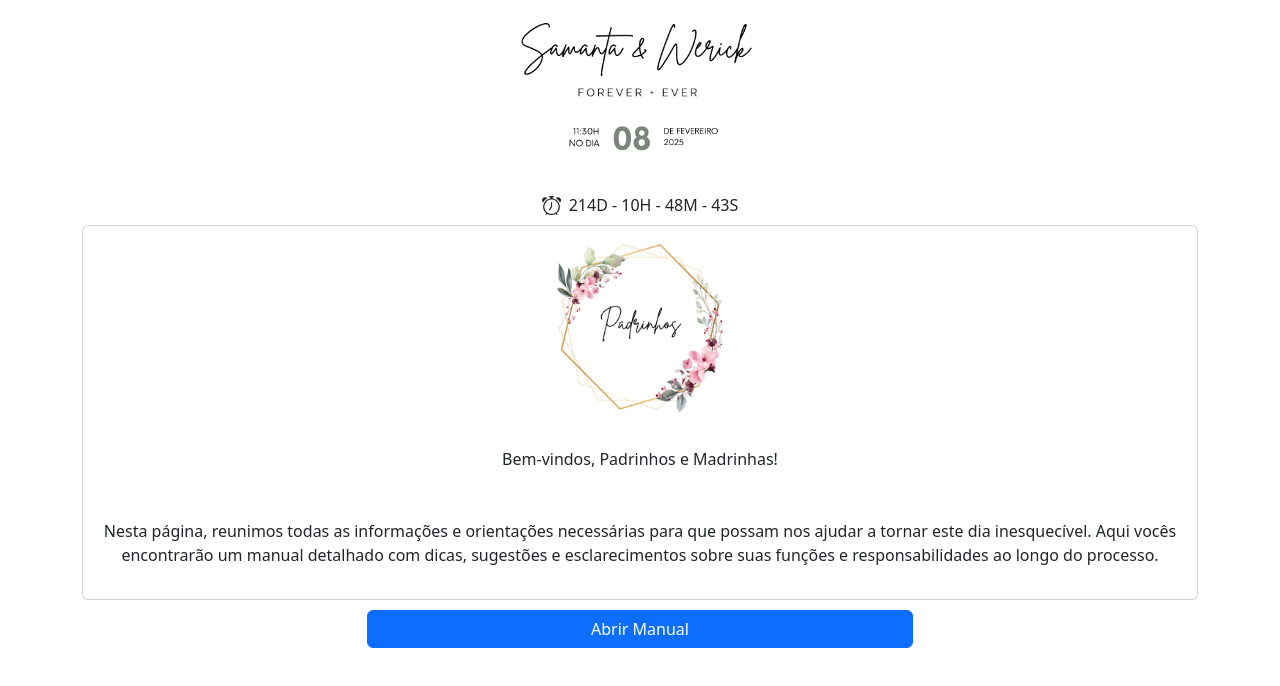
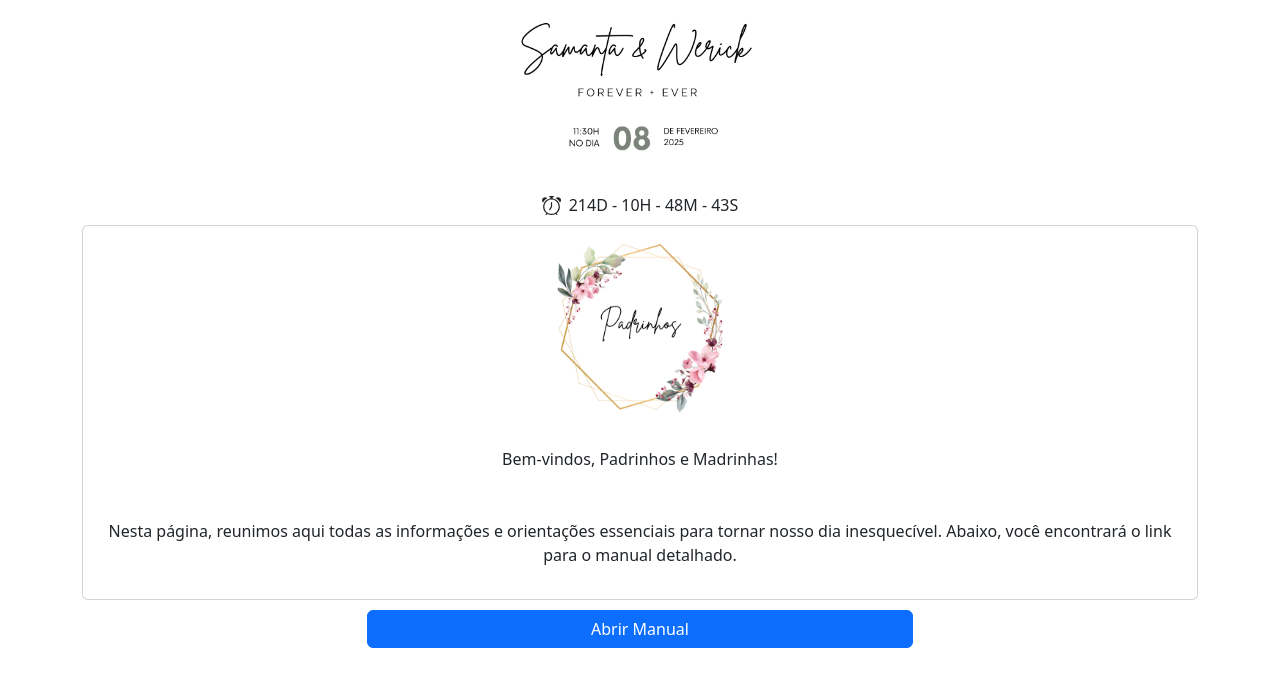
Before and after one commit to wericksilva/wedding-app, a Next.js app: page /padrinhos in a window 1280 px wide. Shown: the top 686 px of the page. Built offline with nearby package versions, Linux system fonts and the light colour scheme.

Commit message:
melhorias texto

```diff
--- a/src/app/padrinhos/page.js
+++ b/src/app/padrinhos/page.js
@@ -51,7 +51,7 @@ export default function Home() {
 
           <div className="card-body">
 
-            <p>Nesta página, reunimos todas as informações e orientações necessárias para que possam nos ajudar a tornar este dia inesquecível. Aqui vocês encontrarão um manual detalhado com dicas, sugestões e esclarecimentos sobre suas funções e responsabilidades ao longo do processo.</p>
+            <p>Nesta página, reunimos aqui todas as informações e orientações essenciais para tornar nosso dia inesquecível. Abaixo, você encontrará o link para o manual detalhado.</p>
           </div>
         </div>
       </div>
```
